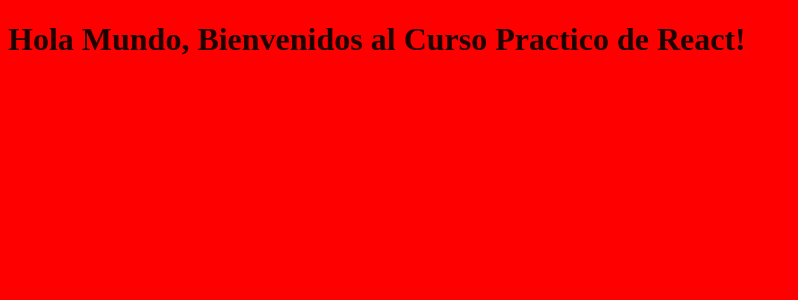
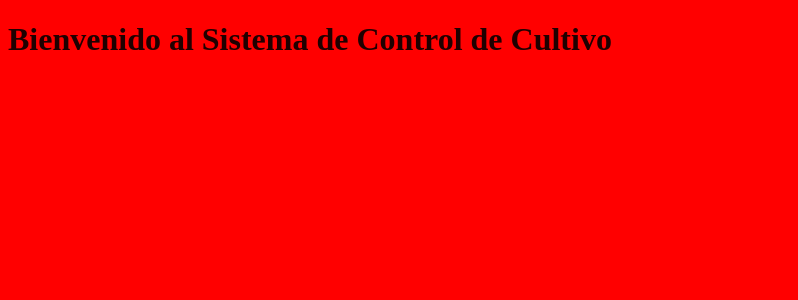
Before and after one commit to monkum/sistema-cultivo, a React app: page / in a window 1280 px wide. Shown: the top 300 px of the page, without its empty margins (0-798 px from the left). Built offline with nearby package versions, Linux system fonts and the light colour scheme.

Commit message:
Solucion Carga Pagina

```diff
--- a/package.json
+++ b/package.json
@@ -29,7 +29,7 @@
   },
   "devDependencies": {
     "css-loader": "^6.2.0",
-    "mini-css-extract-plugin": "^2.2.0",
+    "mini-css-extract-plugin": "^2.4.5",
     "sass": "^1.38.0",
     "sass-loader": "^12.1.0",
     "style-loader": "^3.2.1"
--- a/src/components/App.jsx
+++ b/src/components/App.jsx
@@ -3,7 +3,7 @@
 
 const App = () => {
 	return (
-		<h1>Hola Mundo, Bienvenidos al Curso Practico de React!</h1>
+		<h1>Bienvenido al Sistema de Control de Cultivo</h1>
 	);
 }
 
```
Also changed, not shown: 1 other file (tests, documents, lock files or other folders).
